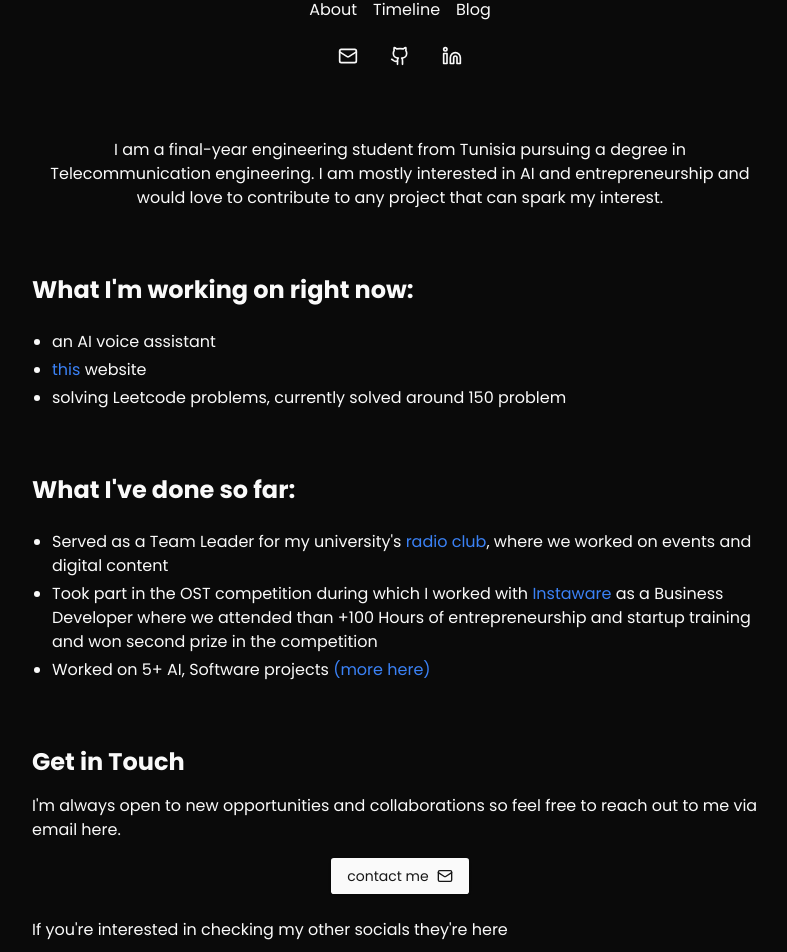
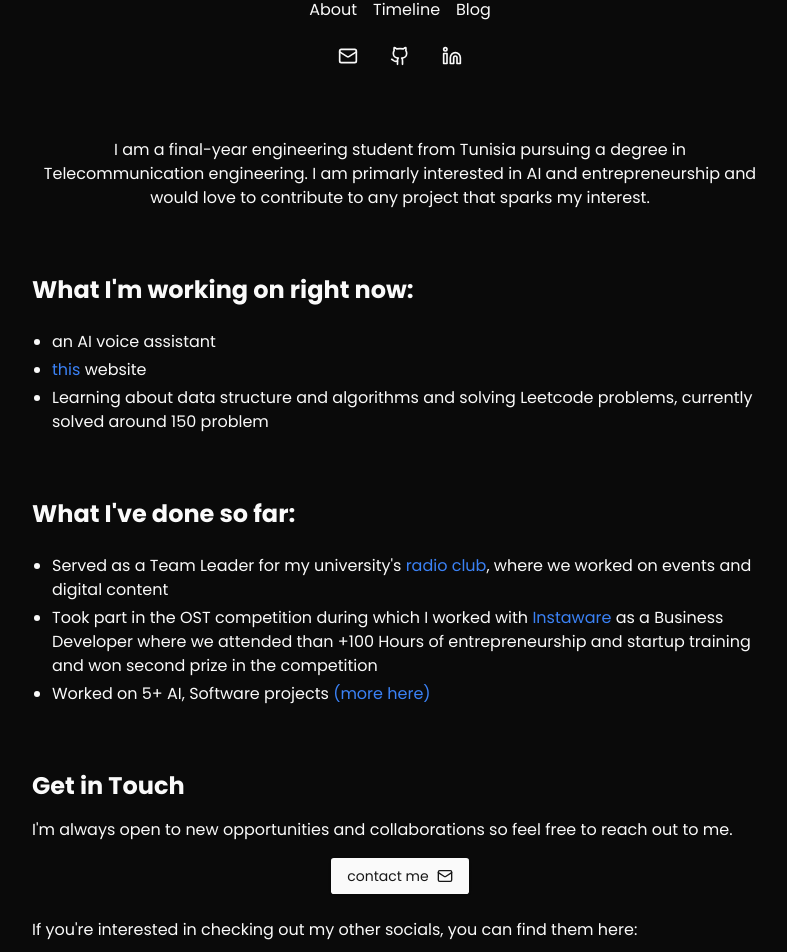
Before and after one commit to skanderkaroui/minimal-portfolio, a Next.js app: page / in a window 1280 px wide. Shown: the part 572-1524 px from the top of the page, without its empty margins (240-1027 px from the left). Built offline with nearby package versions, Linux system fonts and the light colour scheme; no server answers.

Commit message:
fixed errors

```diff
--- a/components/portfolio.tsx
+++ b/components/portfolio.tsx
@@ -153,9 +153,9 @@ export function PortfolioComponent() {
             <div className="text-center">
               <p className="text-primary">
                 I am a final-year engineering student from Tunisia pursuing a
-                degree in Telecommunication engineering. I am mostly interested
+                degree in Telecommunication engineering. I am primarly interested
                 in AI and entrepreneurship and would love to contribute to any
-                project that can spark my interest.
+                project that sparks my interest.
               </p>
             </div>
           </section>
@@ -176,7 +176,7 @@ export function PortfolioComponent() {
                 website
               </li>
               <li>
-                solving Leetcode problems, currently solved <LeetCodeStats />{" "}
+                Learning about data structure and algorithms and solving Leetcode problems, currently solved <LeetCodeStats />{" "}
                 problem
               </li>{" "}
             </ul>
@@ -197,7 +197,7 @@ export function PortfolioComponent() {
               </li>
               <li>Took part in the OST competition during which I worked with <a href="http://www.instaware.tn/" className="link-blue">Instaware</a> as a Business Developer where we attended than +100 Hours of entrepreneurship and startup training and won second prize in the competition</li>
               <li>Worked on 5+ AI, Software projects <a
-                  href="timeline"
+                  href="/timeline"
                   className="text-blue-500 transition-colors duration-400 ease-in-out hover:text-yellow-500 hover:underline"
                 >
                   (more here)
@@ -209,7 +209,7 @@ export function PortfolioComponent() {
             <h2 className="text-2xl font-semibold mb-4">Get in Touch</h2>
             <p className="text-primaryforeground mb-4">
               I&apos;m always open to new opportunities and collaborations so
-              feel free to reach out to me via email here.
+              feel free to reach out to me.
             </p>
             <div className="flex justify-center space-x-4 px-4 my-4 mb-6">
               <Button asChild>
@@ -219,7 +219,7 @@ export function PortfolioComponent() {
               </Button>
             </div>
             <p className="text-primary foreground mb-4">
-              If you're interested in checking my other socials they're here
+              If you're interested in checking out my other socials, you can find them here:
             </p>
             <div className="flex justify-center space-x-4 px-4 my-4">
               <Button variant="ghost" size="icon" asChild>
```
